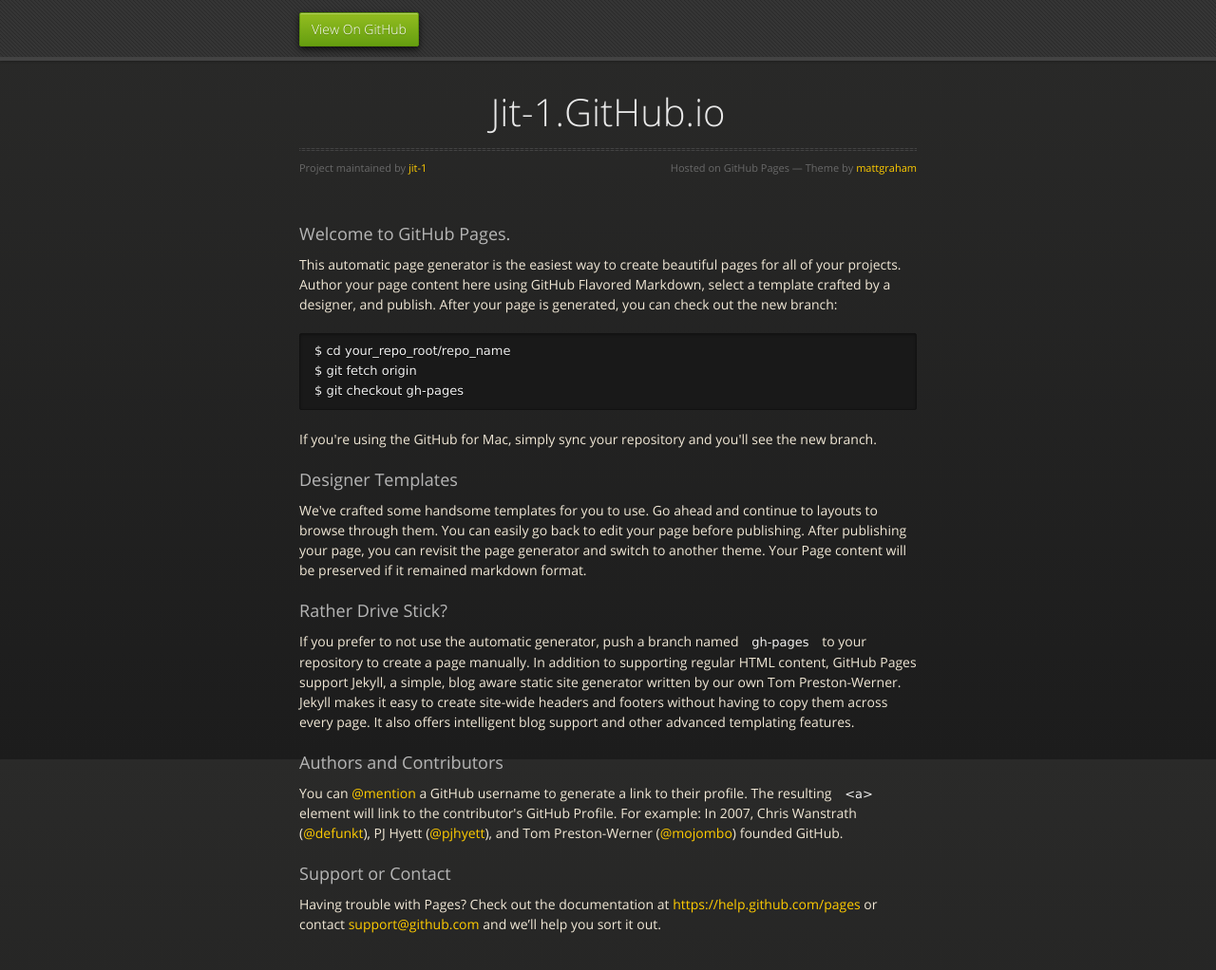
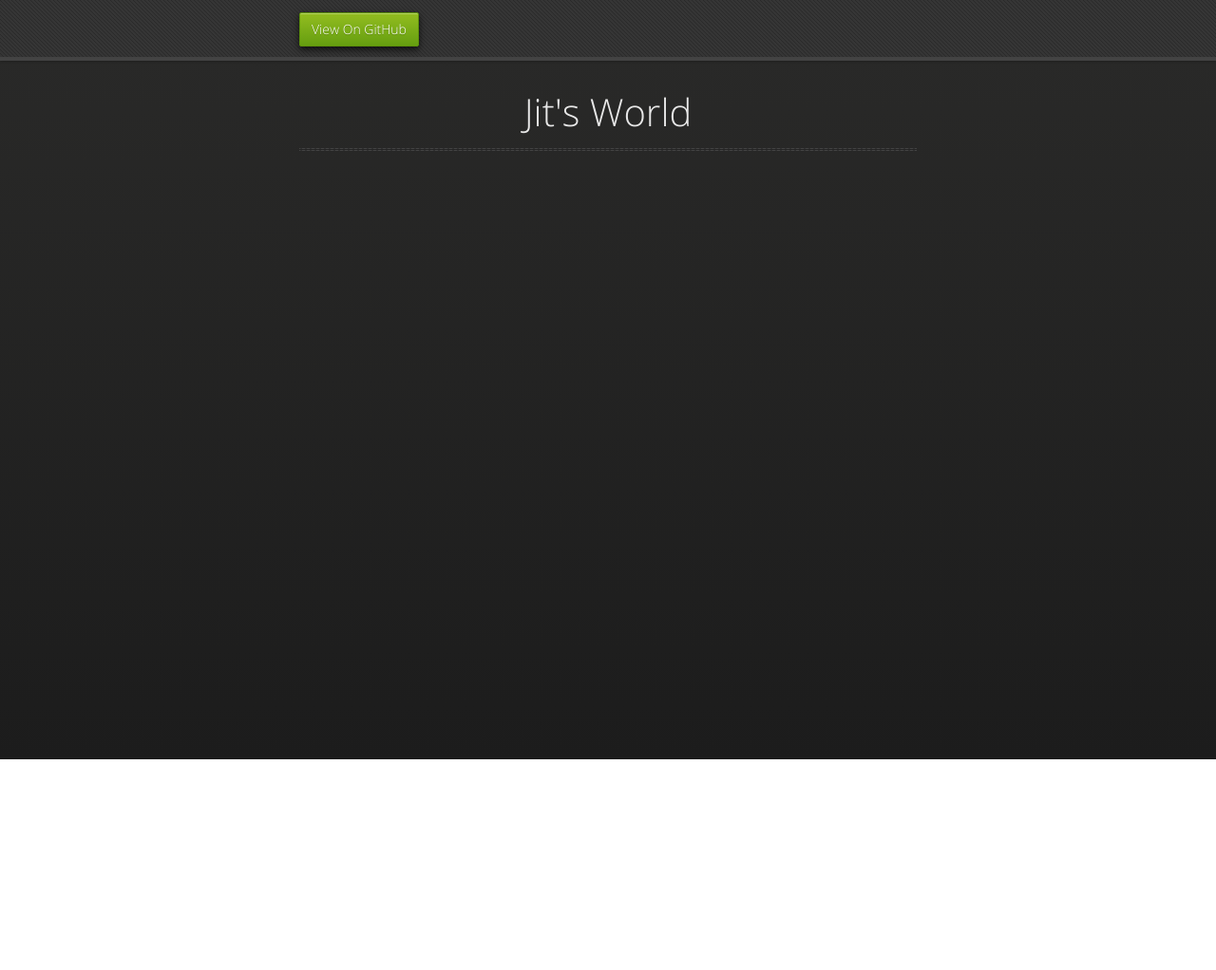
Before and after one commit to jit-1/jit-1.github.io.v1, a plain HTML site: page index.html in a window 1280 px wide. Shown: the whole page at 95% size. After the commit the page ends 800 px from the top, so only its background shows below. Drawn offline with nearby package versions, Linux system fonts and the light colour scheme.

Commit message:
1st commit after removing generic page information

```diff
--- a/index.html
+++ b/index.html
@@ -28,45 +28,16 @@
 
       <section>
         <div id="title">
-          <h1>Jit-1.GitHub.io</h1>
+          <h1>Jit's World</h1>
           <p></p>
           <hr>
-          <span class="credits left">Project maintained by <a href="https://github.com/jit-1">jit-1</a></span>
-          <span class="credits right">Hosted on GitHub Pages &mdash; Theme by <a href="https://twitter.com/michigangraham">mattgraham</a></span>
+<!--          <span class="credits left">Project maintained by <a href="https://github.com/jit-1">jit-1</a></span>
+          <span class="credits right">Hosted on GitHub Pages &mdash; Theme by <a href="https://twitter.com/michigangraham">mattgraham</a></span> -->
         </div>
 
-        <h3>
-<a id="welcome-to-github-pages" class="anchor" href="#welcome-to-github-pages" aria-hidden="true"><span class="octicon octicon-link"></span></a>Welcome to GitHub Pages.</h3>
 
-<p>This automatic page generator is the easiest way to create beautiful pages for all of your projects. Author your page content here using GitHub Flavored Markdown, select a template crafted by a designer, and publish. After your page is generated, you can check out the new branch:</p>
 
-<pre><code>$ cd your_repo_root/repo_name
-$ git fetch origin
-$ git checkout gh-pages
-</code></pre>
 
-<p>If you're using the GitHub for Mac, simply sync your repository and you'll see the new branch.</p>
-
-<h3>
-<a id="designer-templates" class="anchor" href="#designer-templates" aria-hidden="true"><span class="octicon octicon-link"></span></a>Designer Templates</h3>
-
-<p>We've crafted some handsome templates for you to use. Go ahead and continue to layouts to browse through them. You can easily go back to edit your page before publishing. After publishing your page, you can revisit the page generator and switch to another theme. Your Page content will be preserved if it remained markdown format.</p>
-
-<h3>
-<a id="rather-drive-stick" class="anchor" href="#rather-drive-stick" aria-hidden="true"><span class="octicon octicon-link"></span></a>Rather Drive Stick?</h3>
-
-<p>If you prefer to not use the automatic generator, push a branch named <code>gh-pages</code> to your repository to create a page manually. In addition to supporting regular HTML content, GitHub Pages support Jekyll, a simple, blog aware static site generator written by our own Tom Preston-Werner. Jekyll makes it easy to create site-wide headers and footers without having to copy them across every page. It also offers intelligent blog support and other advanced templating features.</p>
-
-<h3>
-<a id="authors-and-contributors" class="anchor" href="#authors-and-contributors" aria-hidden="true"><span class="octicon octicon-link"></span></a>Authors and Contributors</h3>
-
-<p>You can <a href="https://github.com/blog/821" class="user-mention">@mention</a> a GitHub username to generate a link to their profile. The resulting <code>&lt;a&gt;</code> element will link to the contributor's GitHub Profile. For example: In 2007, Chris Wanstrath (<a href="https://github.com/defunkt" class="user-mention">@defunkt</a>), PJ Hyett (<a href="https://github.com/pjhyett" class="user-mention">@pjhyett</a>), and Tom Preston-Werner (<a href="https://github.com/mojombo" class="user-mention">@mojombo</a>) founded GitHub.</p>
-
-<h3>
-<a id="support-or-contact" class="anchor" href="#support-or-contact" aria-hidden="true"><span class="octicon octicon-link"></span></a>Support or Contact</h3>
-
-<p>Having trouble with Pages? Check out the documentation at <a href="https://help.github.com/pages">https://help.github.com/pages</a> or contact <a href="mailto:support@github.com">support@github.com</a> and we’ll help you sort it out.</p>
-      </section>
 
     </div>
     <!--[if !IE]><script>fixScale(document);</script><![endif]-->
```
